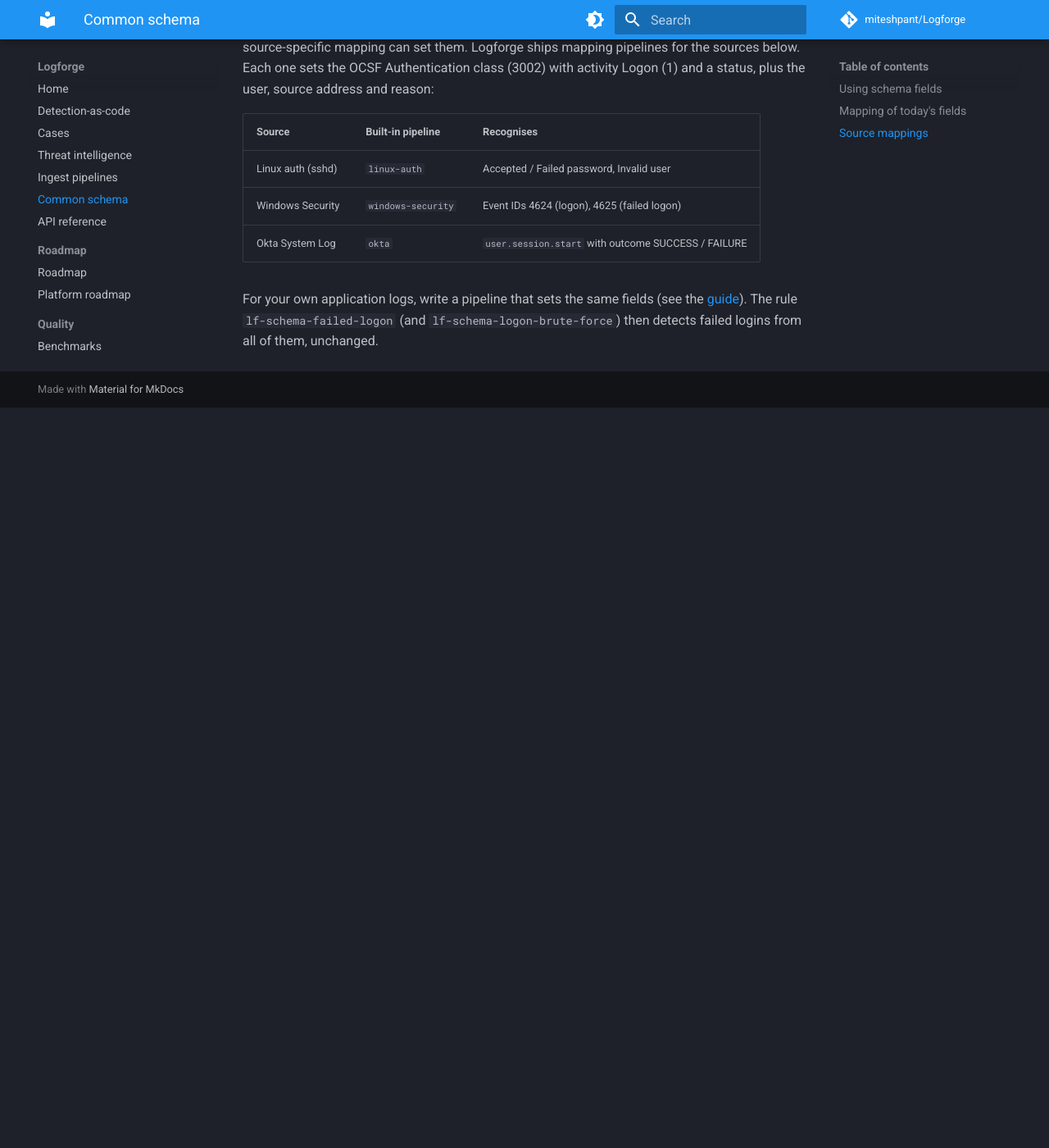
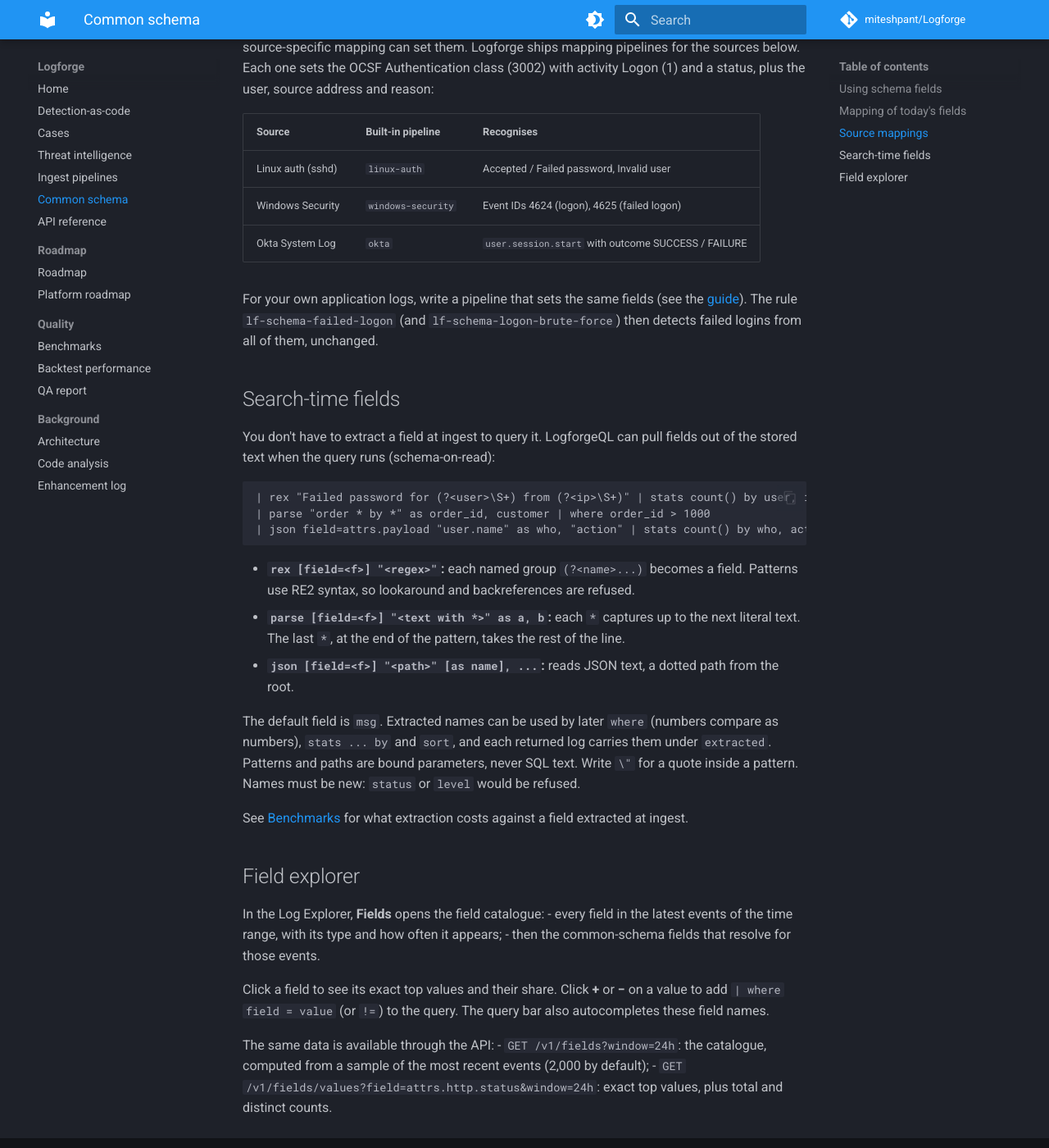
Before and after one commit to miteshpant/Logforge, an MkDocs documentation site: the page built from docs/schema.md, in a window 1280 px wide and 1400 px high, scrolled down 4127 px. Shown: the whole window at 82% size. Built offline with MkDocs 1.6.1 and Material for MkDocs 9.7.7, drawn with Linux system fonts in a browser that asks for light colours; comment, search, counter and statistics services are not loaded; before the commit the page ends 4624 px from its top, so only the background shows below that.

Commit message:
P5.6 Extraction benchmark and search-time fields docs
- tests/bench/extraction_bench.py counts the same value two ways over the
  benchmark tenant's 10 M rows: from the stored attrs field, and by
  extracting it at query time with rex, parse or json. It reports median
  server time per side, the ratio (criterion: at most 2x) and whether
  both sides gave the same answer.
- docs/schema.md: search-time fields (rex, parse, json) and the field
  explorer.

Co-Authored-By: Claude Opus 5.5 <noreply@anthropic.com>
Claude-Session: https://claude.ai/code/session_017j6Y7u5fbgghW6rbktQFja

````diff
--- a/docs/schema.md
+++ b/docs/schema.md
@@ -92,3 +92,49 @@ For your own application logs, write a pipeline that sets the same fields
 (see the [guide](pipelines.md)). The rule `lf-schema-failed-logon` (and
 `lf-schema-logon-brute-force`) then detects failed logins from all of them,
 unchanged.
+
+## Search-time fields
+
+You don't have to extract a field at ingest to query it. LogforgeQL can
+pull fields out of the stored text when the query runs (schema-on-read):
+
+```text
+| rex "Failed password for (?<user>\S+) from (?<ip>\S+)" | stats count() by user, ip
+| parse "order * by *" as order_id, customer | where order_id > 1000
+| json field=attrs.payload "user.name" as who, "action" | stats count() by who, action
+```
+
+- **`rex [field=<f>] "<regex>"`:** each named group `(?<name>...)` becomes
+  a field. Patterns use RE2 syntax, so lookaround and backreferences are
+  refused.
+- **`parse [field=<f>] "<text with *>" as a, b`:** each `*` captures up to
+  the next literal text. The last `*`, at the end of the pattern, takes the
+  rest of the line.
+- **`json [field=<f>] "<path>" [as name], ...`:** reads JSON text, a dotted
+  path from the root.
+
+The default field is `msg`. Extracted names can be used by later `where`
+(numbers compare as numbers), `stats ... by` and `sort`, and each returned
+log carries them under `extracted`. Patterns and paths are bound
+parameters, never SQL text. Write `\"` for a quote inside a pattern. Names
+must be new: `status` or `level` would be refused.
+
+See [Benchmarks](benchmarks/README.md) for what extraction costs against a
+field extracted at ingest.
+
+## Field explorer
+
+In the Log Explorer, **Fields** opens the field catalogue:
+- every field in the latest events of the time range, with its type and
+  how often it appears;
+- then the common-schema fields that resolve for those events.
+
+Click a field to see its exact top values and their share. Click **+** or
+**−** on a value to add `| where field = value` (or `!=`) to the query.
+The query bar also autocompletes these field names.
+
+The same data is available through the API:
+- `GET /v1/fields?window=24h`: the catalogue, computed from a sample of the
+  most recent events (2,000 by default);
+- `GET /v1/fields/values?field=attrs.http.status&window=24h`: exact top
+  values, plus total and distinct counts.
````
Also changed, not shown: 2 other files.
